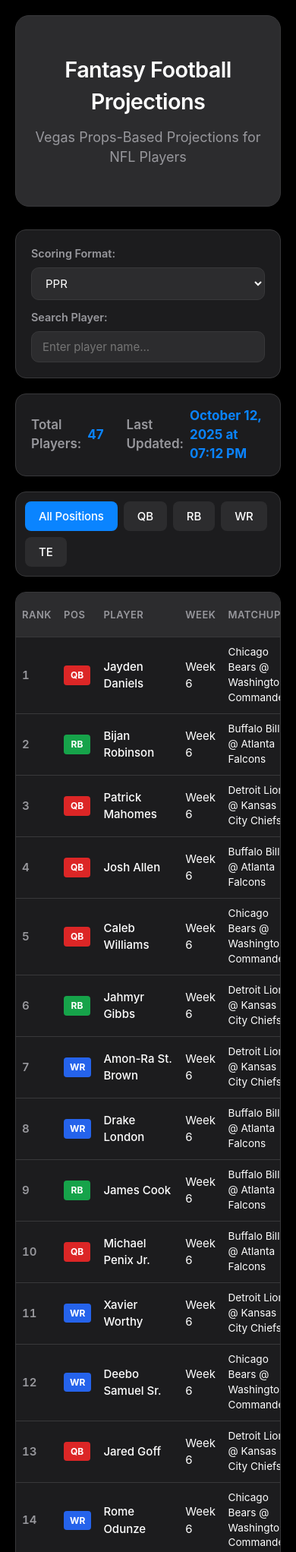
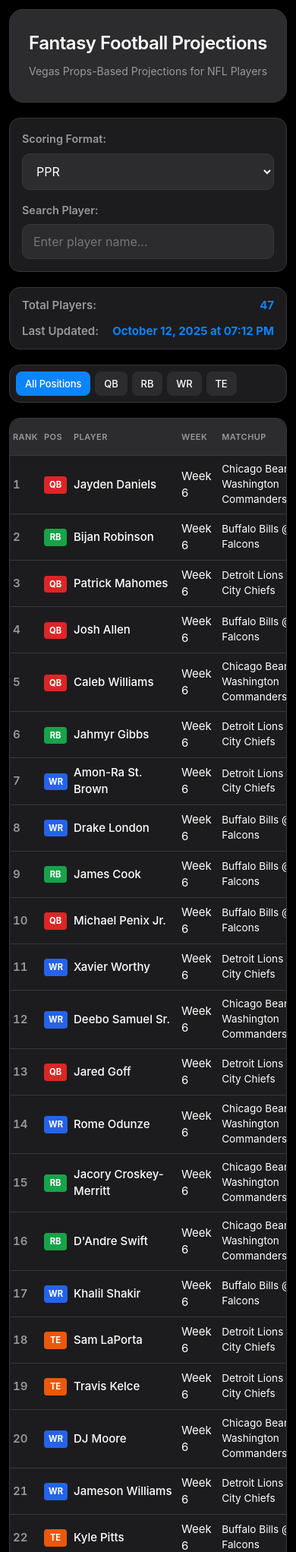
Before and after one commit to jarn180/jarn-ff-projections, a Flask app: page / in a window 390 px wide. Shown: the top 2043 px of the page at 76% size. Run offline with Flask 3, Linux system fonts and the light colour scheme.

Commit message:
Add mobile-friendly responsive design
- Enhanced responsive breakpoints for tablets, phones, and small devices
- Added horizontal scrolling for tables on mobile with touch optimization
- Made position tabs scrollable with hidden scrollbars
- Optimized typography and spacing for mobile screens
- Fixed iOS auto-zoom on input focus by setting font-size to 16px
- Added landscape mode optimization
- Improved modal display on mobile devices
- Better touch targets for buttons and interactive elements

📱 Tested on multiple screen sizes and orientations

```diff
--- a/static/css/style.css
+++ b/static/css/style.css
@@ -600,29 +600,219 @@ footer {
 
 /* Responsive */
 @media (max-width: 768px) {
-    header h1 {
-        font-size: 1.8rem;
+    body {
+        font-size: 15px;
     }
 
+    .container {
+        padding: 12px;
+    }
+
+    /* Header */
+    header {
+        padding: 30px 16px;
+        margin-bottom: 20px;
+    }
+
+    header h1 {
+        font-size: 1.75rem;
+        line-height: 1.2;
+    }
+
+    .subtitle {
+        font-size: 0.95rem;
+    }
+
+    /* Controls */
     .controls {
         flex-direction: column;
+        padding: 16px;
+        gap: 16px;
     }
 
     .control-group {
         width: 100%;
+        min-width: unset;
+    }
+
+    select, input[type="text"] {
+        font-size: 16px; /* Prevents iOS zoom on focus */
+        padding: 12px 14px;
+    }
+
+    /* Stats Bar */
+    .stats-bar {
+        flex-direction: column;
+        gap: 12px;
+        padding: 12px 16px;
+    }
+
+    .stat-item {
+        justify-content: space-between;
+        width: 100%;
+    }
+
+    /* Position Tabs */
+    .position-tabs {
+        padding: 8px;
+        gap: 6px;
+        overflow-x: auto;
+        -webkit-overflow-scrolling: touch;
+        scrollbar-width: none; /* Firefox */
+    }
+
+    .position-tabs::-webkit-scrollbar {
+        display: none; /* Chrome, Safari, Opera */
+    }
+
+    .position-tab {
+        padding: 10px 16px;
+        font-size: 14px;
+        white-space: nowrap;
+        flex-shrink: 0;
+    }
+
+    /* Table Container */
+    .projections-table {
+        overflow-x: auto;
+        -webkit-overflow-scrolling: touch;
     }
 
     .data-table {
-        font-size: 0.85rem;
+        font-size: 13px;
+        min-width: 700px; /* Ensures table doesn't collapse */
     }
 
     .data-table th,
     .data-table td {
-        padding: 10px 8px;
+        padding: 10px 6px;
+    }
+
+    .data-table th {
+        font-size: 11px;
+    }
+
+    .player-name {
+        min-width: 120px;
+        font-size: 14px;
+    }
+
+    .rank {
+        width: 40px;
+        font-size: 13px;
+    }
+
+    .position-badge {
+        font-size: 0.7rem;
+        padding: 3px 6px;
+        min-width: 30px;
+    }
+
+    .btn-small {
+        padding: 6px 10px;
+        font-size: 12px;
+    }
+
+    /* Modal */
+    .modal {
+        max-width: 100%;
+        margin: 10px;
+        max-height: 95vh;
+    }
+
+    .modal-header {
+        padding: 16px;
+    }
+
+    .modal-header h2 {
+        font-size: 1.25rem;
+    }
+
+    .modal-body {
+        padding: 16px;
+    }
+
+    .detail-section {
+        margin-bottom: 20px;
+    }
+
+    .total-points-large {
+        font-size: 1.5rem;
+    }
+
+    .breakdown {
+        grid-template-columns: 1fr;
+        gap: 10px;
+    }
+
+    .stats-grid {
+        grid-template-columns: 1fr;
+    }
+
+    /* Messages */
+    .loading-message,
+    .welcome-message,
+    .no-results {
+        padding: 40px 16px;
+    }
+
+    .error-message {
+        padding: 12px 16px;
+        font-size: 14px;
+    }
+
+    /* Footer */
+    footer {
+        padding: 30px 16px;
+        font-size: 12px;
+    }
+}
+
+/* Extra small devices (phones in portrait, less than 400px) */
+@media (max-width: 400px) {
+    header h1 {
+        font-size: 1.5rem;
+    }
+
+    .subtitle {
+        font-size: 0.875rem;
+    }
+
+    .data-table {
+        font-size: 12px;
+    }
+
+    .data-table th,
+    .data-table td {
+        padding: 8px 4px;
+    }
+
+    .btn-small {
+        padding: 5px 8px;
+        font-size: 11px;
+    }
+
+    .position-tab {
+        padding: 8px 12px;
+        font-size: 13px;
+    }
+}
+
+/* Landscape orientation on mobile */
+@media (max-width: 900px) and (orientation: landscape) {
+    .container {
+        padding: 12px;
+    }
+
+    header {
+        padding: 20px 16px;
+    }
+
+    header h1 {
+        font-size: 1.5rem;
     }
 
     .modal {
-        max-width: 100%;
-        margin: 20px;
+        max-height: 85vh;
     }
 }
```
